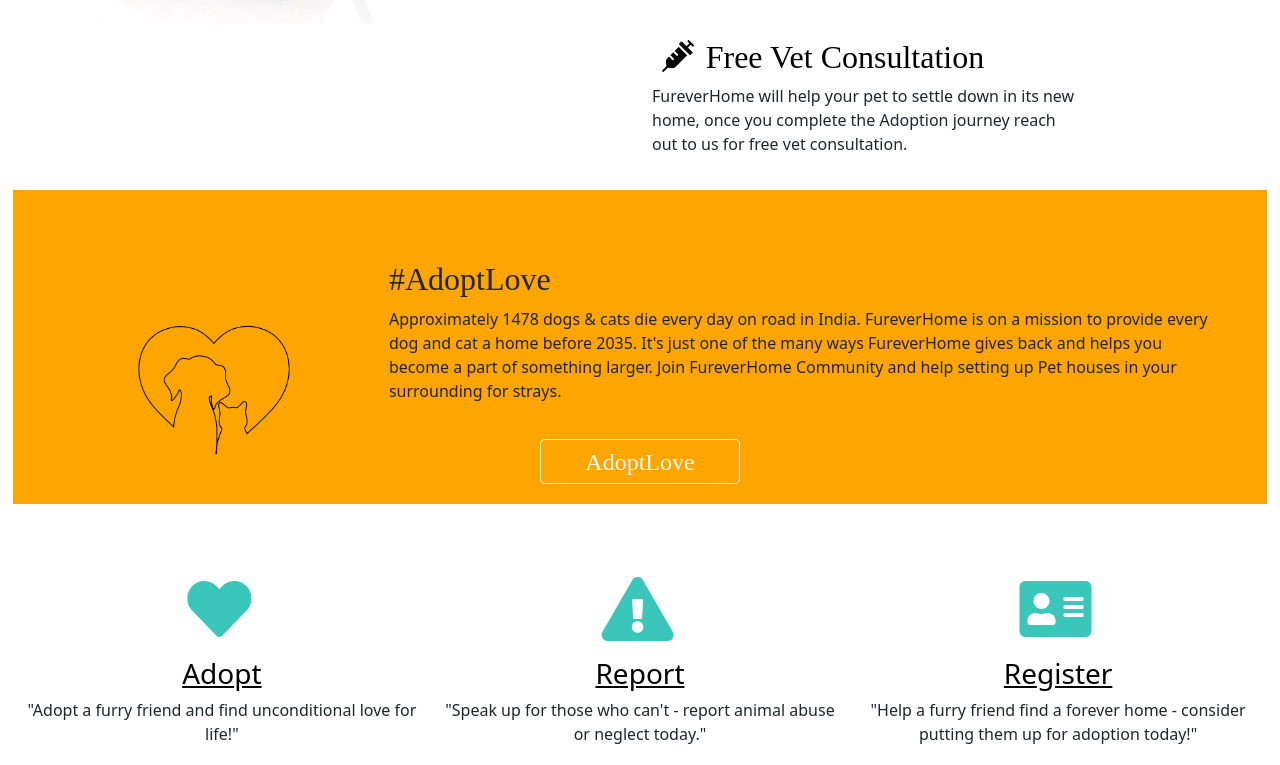
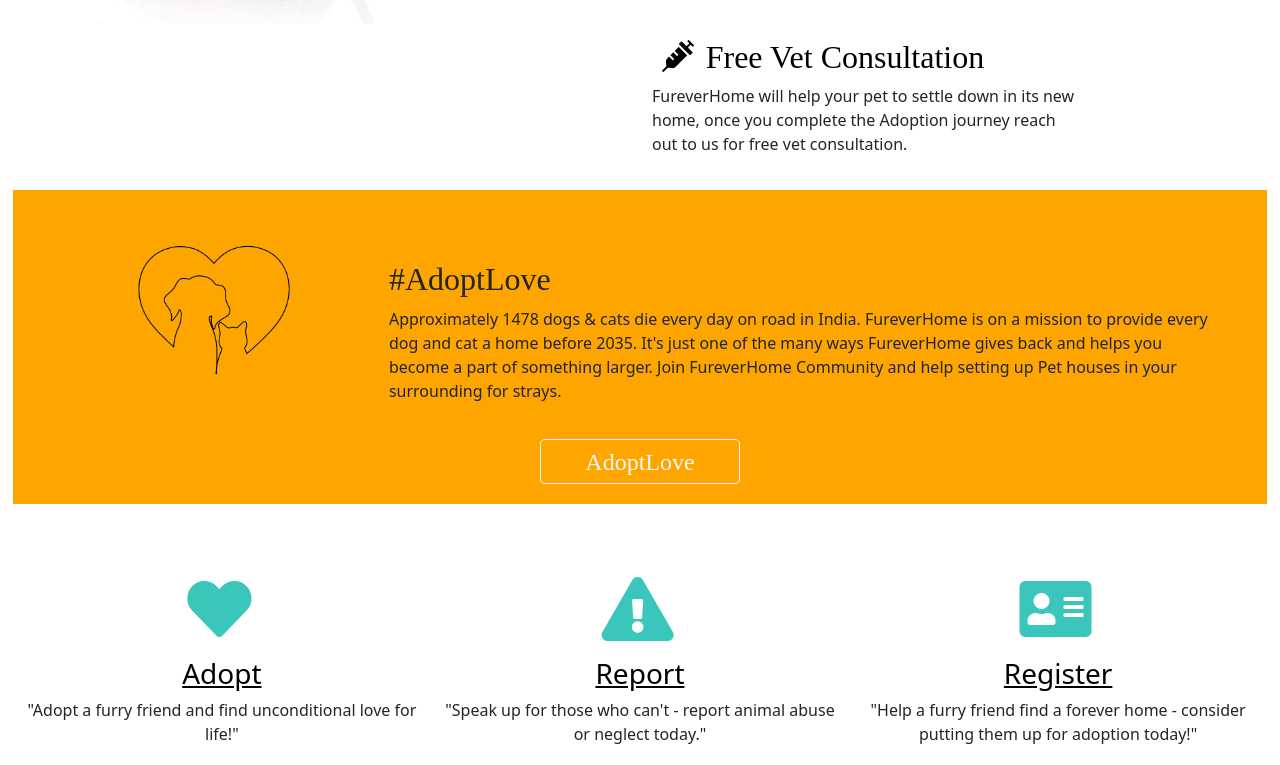
Before and after one commit to imakshatgupta/FureverHome, a plain HTML site: page index.html in a window 1280 px wide. Shown: the part 1237-2002 px from the top of the page. Drawn offline with nearby package versions, Linux system fonts and the light colour scheme.

Commit message:
responsive final

```diff
--- a/styles.css
+++ b/styles.css
@@ -70,7 +70,7 @@ body{
     text-align: center;
     position: absolute;
     left: 30%;
-    top: 50%;
+    top: 15%;
 }
 
 .adop{
```
